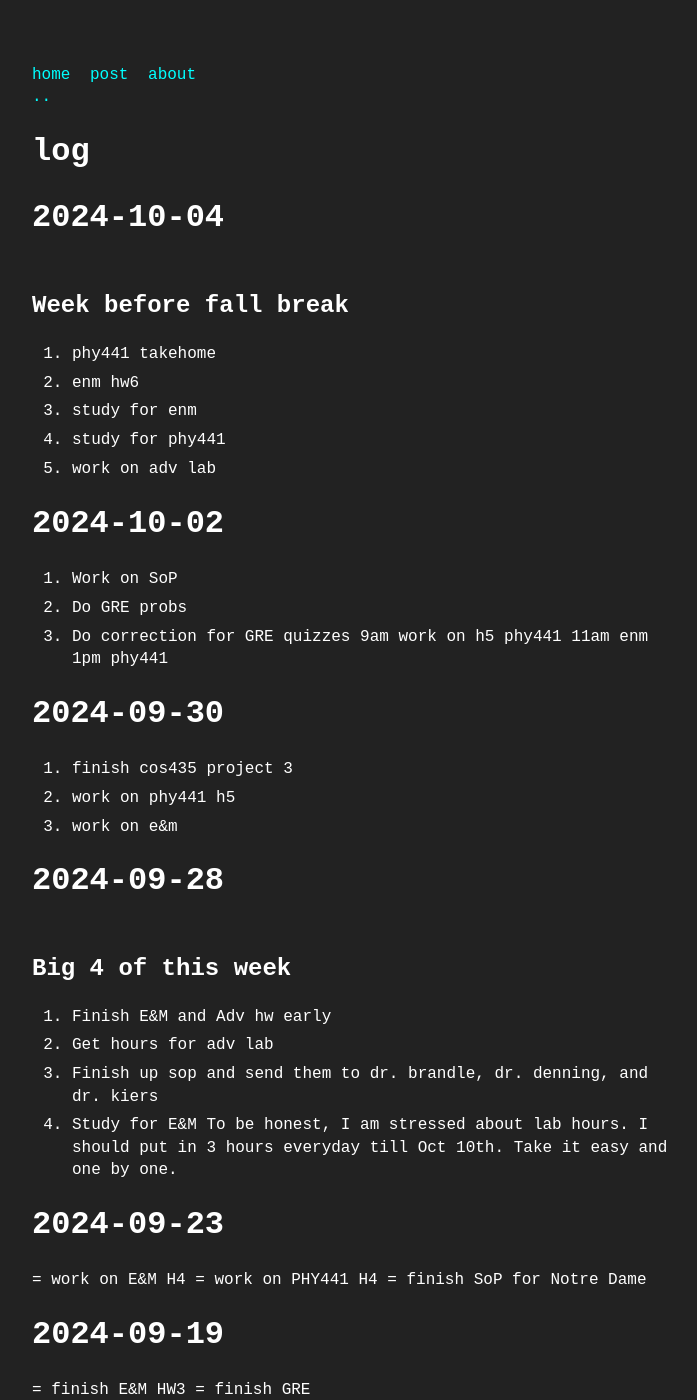
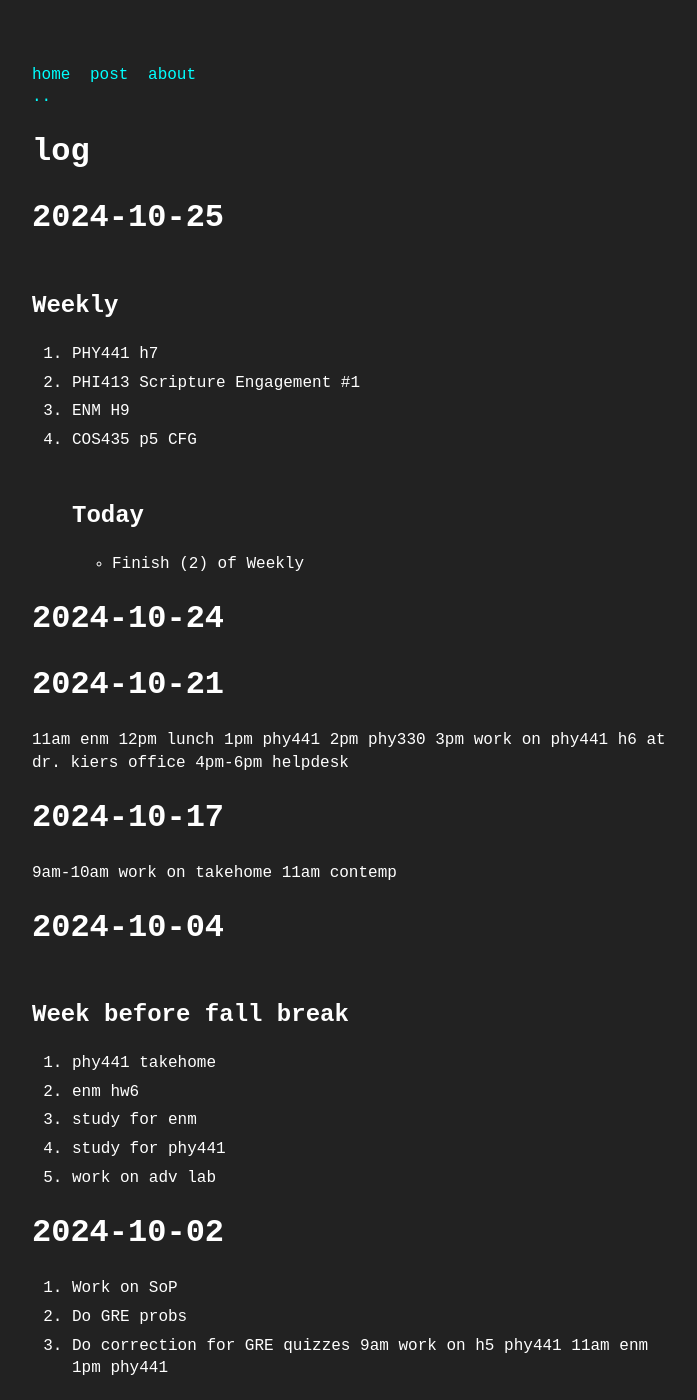
Before and after one commit to psh0078/psh0078.github.io, a Jekyll site: the page built from log.md, in a window 1280 px wide and 1400 px high. Shown: the whole window, without its empty margins (288-985 px from the left). Built offline with Jekyll 4.4.1, drawn with Linux system fonts in a browser that asks for light colours.

Commit message:
📦 update

```diff
--- a/log.md
+++ b/log.md
@@ -2,6 +2,31 @@
 layout: page
 title: log
 ---
+# 2024-10-25
+## Weekly
+1. PHY441 h7
+2. PHI413 Scripture Engagement #1
+3. ENM H9
+4. COS435 p5 CFG
+## Today
+- Finish (2) of Weekly
+
+
+# 2024-10-24
+
+# 2024-10-21
+11am enm
+12pm lunch
+1pm phy441
+2pm phy330
+3pm work on phy441 h6 at dr. kiers office
+4pm-6pm helpdesk
+
+# 2024-10-17
+9am-10am work on takehome
+11am contemp
+
+
 # 2024-10-04
 ## Week before fall break
 1. phy441 takehome
```
Also changed, not shown: _data/menu.yml (+6 -4 lines), about.md (+0 -5 lines), links.md (added, +8 -0 lines).
